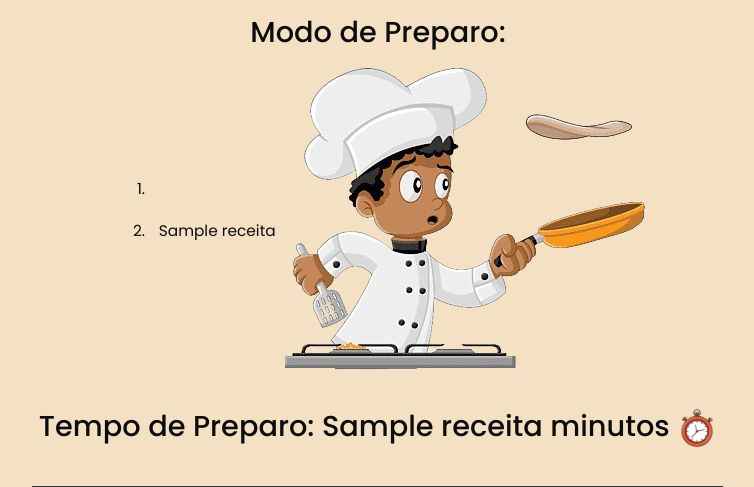
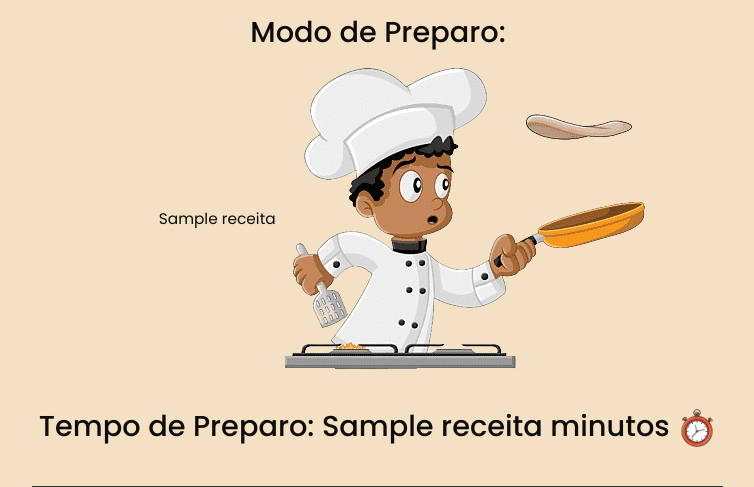
Before and after one commit to renaneliakim1/Culinaria_Facil, a Flask app: template templates/receita.html in a window 1280 px wide. Shown: the part 889-1376 px from the top of the page, without its empty margins (262-1016 px from the left). Run offline with Flask 3, Linux system fonts and the light colour scheme; data comes from the database, SQL or seed files in the repository; tables that the repository leaves empty hold one stand-in row (values such as "Sample post"); the template is opened without the code that fills it: values that come from a table or form of the project are taken from there, most other values are stand-ins (such as "Sample title", 1, 10 or a date in 2020); some libraries are stand-ins or nearby versions; grey boxes are pictures that could not be loaded.

Commit message:
correção de lista "receita"

```diff
--- a/static/receita.css
+++ b/static/receita.css
@@ -713,7 +713,7 @@ h6 a {
 .preparo li {
   padding: 0.5rem;
   font-size: 0.8rem;
-  list-style-type: decimal;
+  list-style-type: none;
 
 }
 
```
Also changed, not shown: static/uploads/5fa36aaadf21e2608fae758ce56898204a279b1a.jpg (added).
